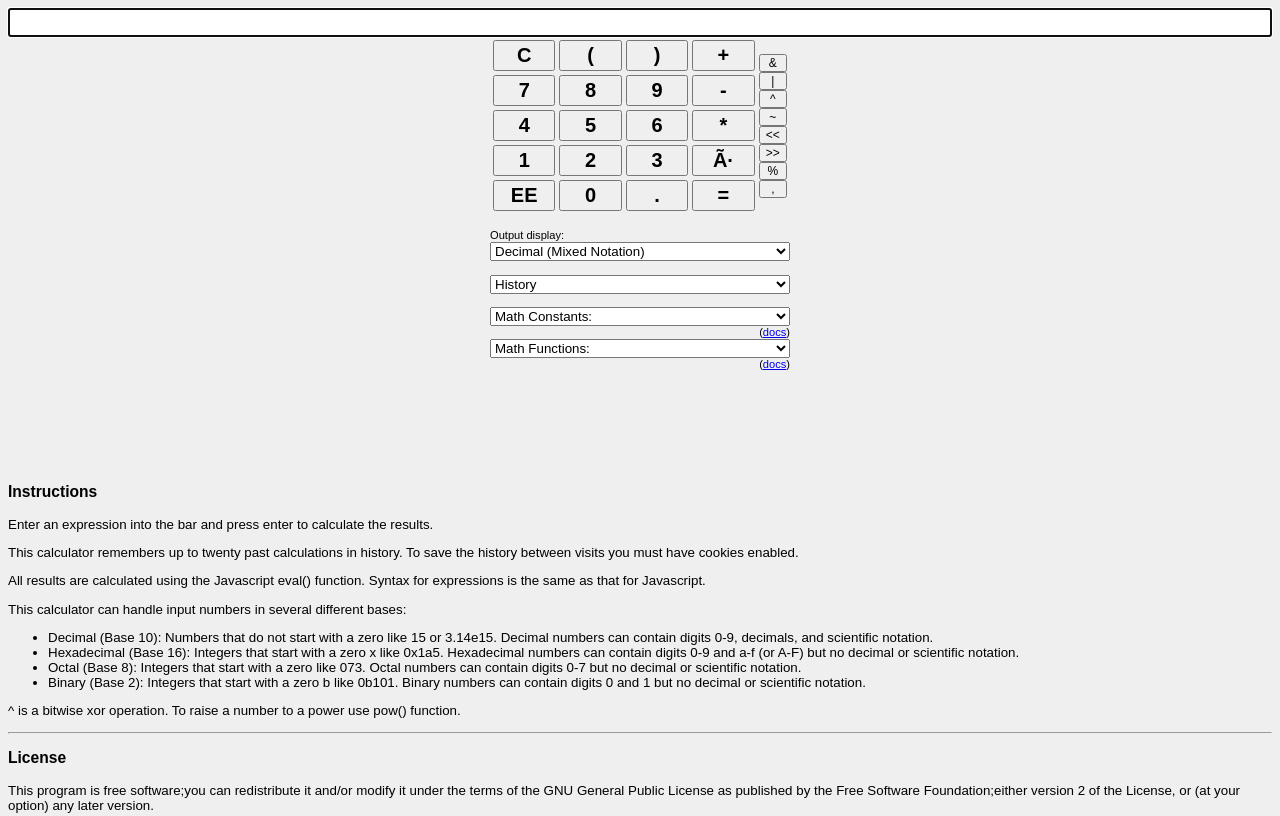
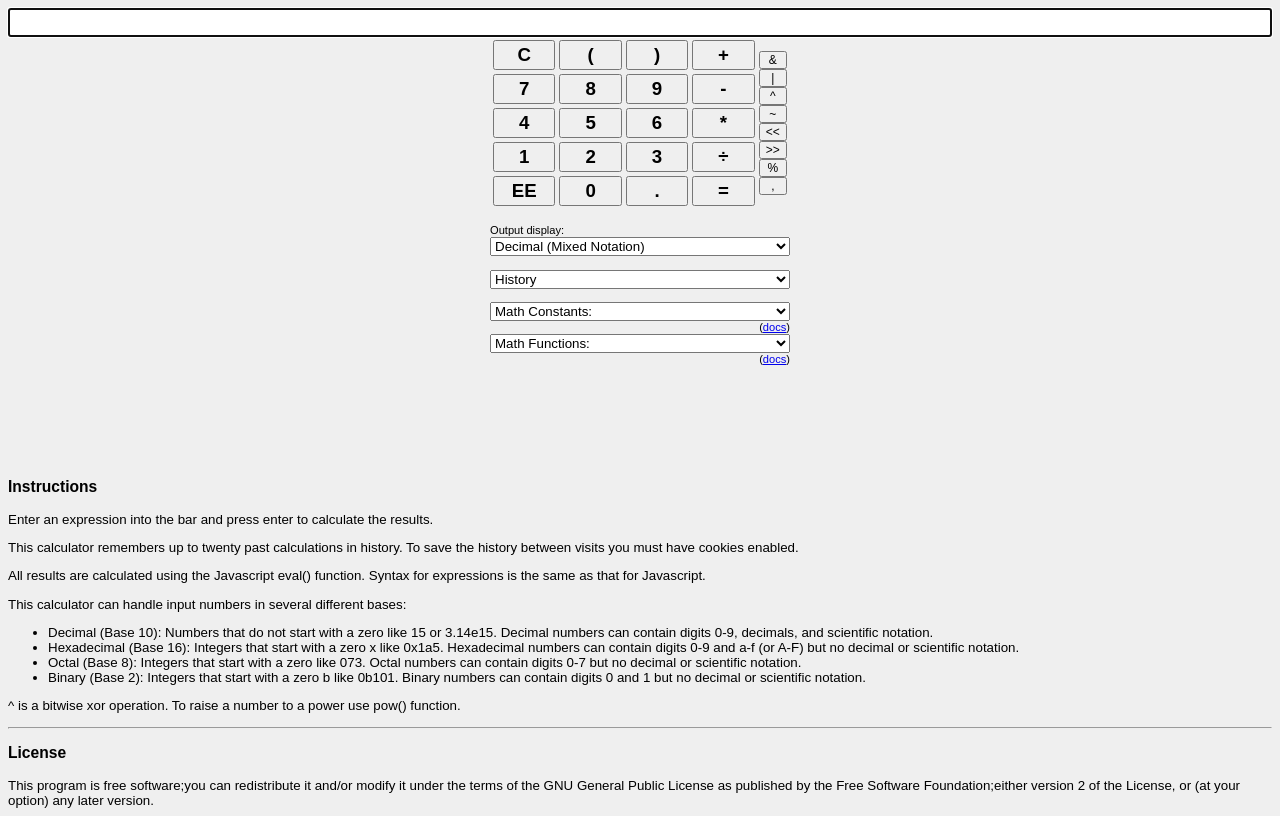
Before and after one commit to IsaacSchemm/calculator-sidebar, a plain HTML site: page index.html in a window 1280 px wide. Shown: the top 816 px of the page. Drawn offline with Linux system fonts and the light colour scheme.

Commit message:
Minor adjustments

```diff
--- a/index.html
+++ b/index.html
@@ -1,6 +1,6 @@
 <!DOCTYPE html>
 <html><head>
-<meta http-equiv="content-type" content="text/html; charset=windows-1252">
+<meta http-equiv="content-type" content="text/html; charset=utf8">
 <title>Scientific Calculator</title>
 <meta name="description" content="Javascript calculator with calculation history, math functions, hexadecimal, octal, and scientific notation.">
 <meta name="keywords" content="calculator, octal calculator, binary calculator, hexidecimal calculator, hexadecimal calculator, calc, calculate, calculater, scientific calculator, hex calculator, scientific notation calculator, javascript calculator, java script calculator, freeware calculator, free calculator, online calculator, calculater">
--- a/sidebar.css
+++ b/sidebar.css
@@ -13,7 +13,7 @@ td.advanced {
 	width: .75cm;
 }
 input.clear, input.number, input.operand, input.equal, input.other {
-	font-size: 15pt;
+	font-size: 14pt;
 }
 input.clear, input.number, input.operand, input.equal, input.other {
 	width: 100%;
```
